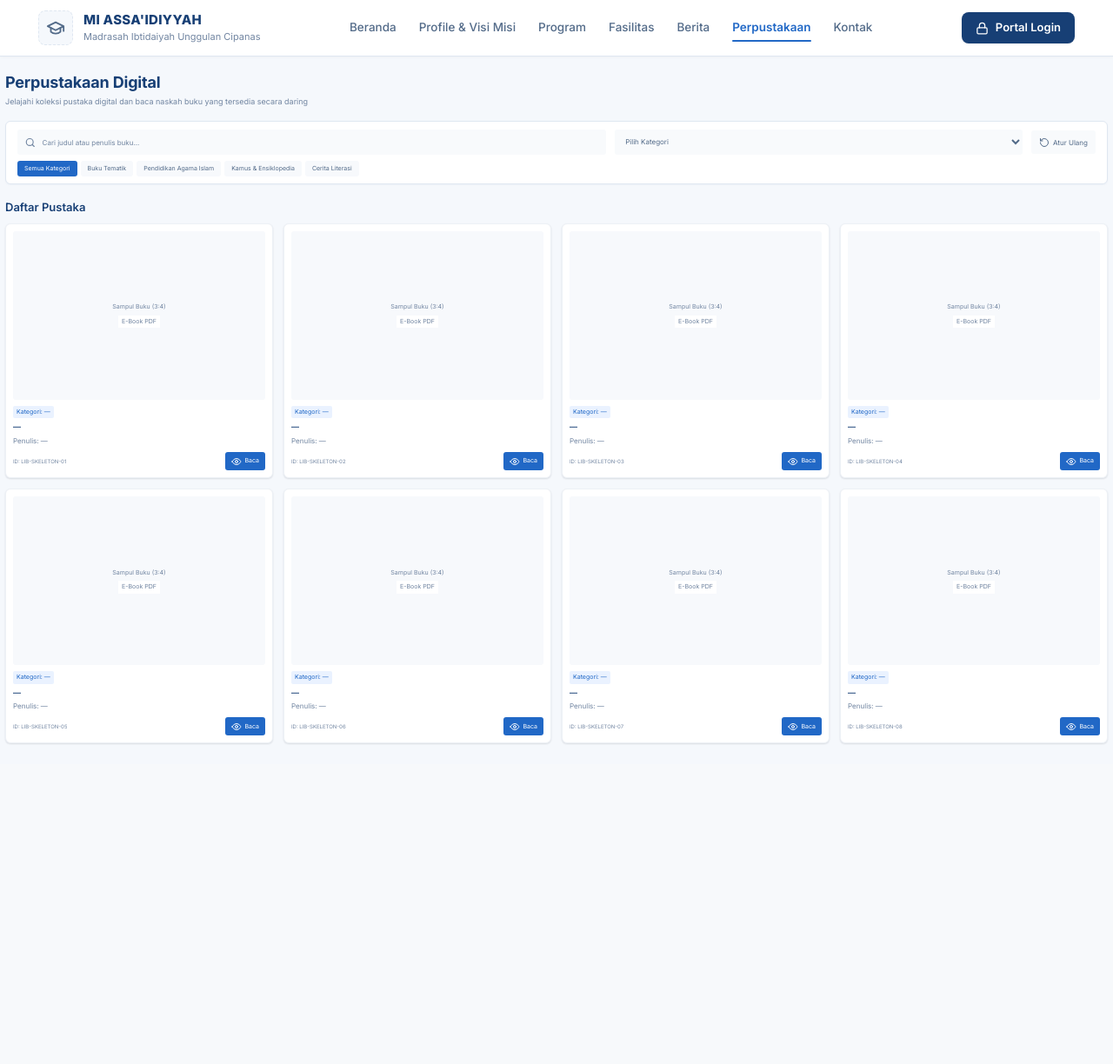
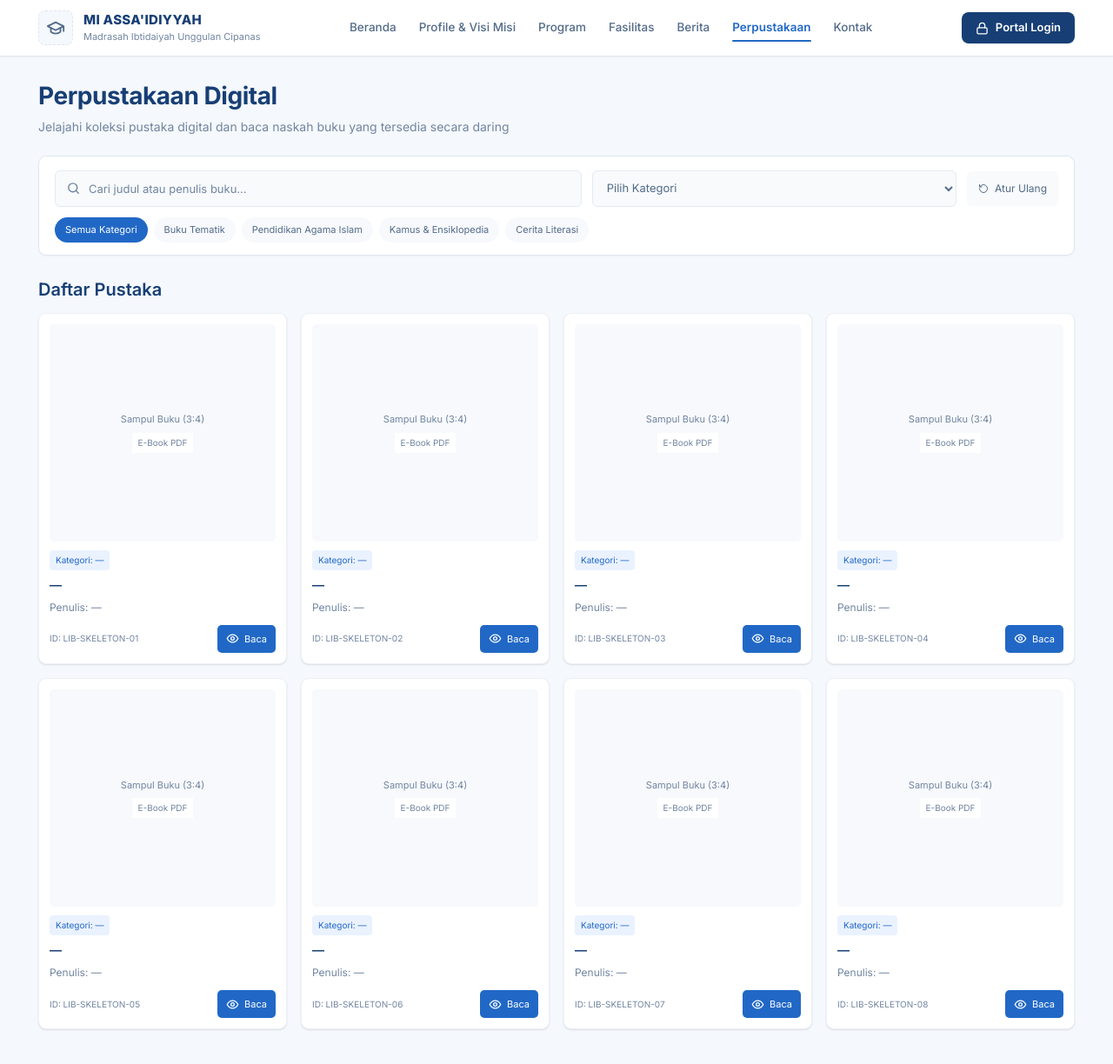
Before and after one commit to AR-haidar/SIS-Assaidiyyah, a Laravel app: page /perpustakaan-digital in a window 1280 px wide. Shown: the whole page at 87% size. Before the commit the page ends 856 px from the top, so only its background shows below. Run offline with Laravel 12, Linux system fonts and the light colour scheme; style sheets or scripts are compiled from the project's sources.

Commit message:
style: refine student invoice and public library views

```diff
--- a/resources/css/app.css
+++ b/resources/css/app.css
@@ -74,3 +74,4 @@ body:is(.operator-page,.keuangan-page,.kepala-sekolah-page) :is(p,span,small,lab
 @media(max-width:620px){.announcement-table-scroll table{min-width:620px}.dashboard-announcement-panel{padding:12px}.shared-announcement-empty{min-height:165px;padding:20px 13px}.shared-announcement-empty>strong,.shared-announcement-empty>.empty-title{font-size:14px}}
 @media(max-width:760px){.shared-announcement-filters{grid-template-columns:1fr 1fr}.shared-announcement-search{grid-column:1/-1}.shared-announcement-filter-button{grid-column:1/-1}.shared-announcement-stats{gap:7px}}
 @media(max-width:520px){.shared-announcement-stats{grid-template-columns:repeat(2,minmax(0,1fr))}.shared-announcement-stats article{min-height:60px;padding:10px 36px 9px 10px}.shared-announcement-stats article>span{font-size:8px}.shared-announcement-stats article>strong{font-size:17px}.shared-announcement-filters{grid-template-columns:1fr;padding:9px}.shared-announcement-search,.shared-announcement-filter-button{grid-column:auto}.shared-announcement-tabs{padding-left:7px;padding-right:7px}.shared-announcement-tabs button{padding:0 9px;font-size:9px}}
+.topbar-user-info .topbar-user-nip{display:none!important}
--- a/resources/css/perpustakaan-digital.css
+++ b/resources/css/perpustakaan-digital.css
@@ -29,3 +29,33 @@
 .dlib-public-book-card footer>a:hover{background:#1959ad}
 @media(max-width:900px){.dlib-public-book-grid{grid-template-columns:repeat(3,minmax(0,1fr))}}
 @media(max-width:640px){.dlib-public-main{padding:16px 12px 22px}.dlib-public-control-row{grid-template-columns:minmax(0,1fr) auto}.dlib-public-select{grid-column:1/-1;grid-row:2}.dlib-public-reset{grid-column:2;grid-row:1}.dlib-public-book-grid{grid-template-columns:repeat(2,minmax(0,1fr));gap:8px}}
+
+/* Public catalog scale aligned with the home page content and typography. */
+.dlib-public-main{max-width:1240px;padding:28px 24px 40px}
+.dlib-public-heading{margin-bottom:22px}
+.dlib-public-heading h1{font-size:28px;line-height:1.25;letter-spacing:-.45px}
+.dlib-public-heading p{margin-top:7px;font-size:14px;line-height:1.55}
+.dlib-public-controls{margin-bottom:26px;padding:16px 18px 14px;border-radius:9px}
+.dlib-public-control-row{gap:12px}
+.dlib-public-search,.dlib-public-select{height:42px;border:1px solid #e5ebf3;border-radius:6px}
+.dlib-public-search{padding:0 12px;gap:9px}
+.dlib-public-search svg{width:17px;height:17px;flex:none}
+.dlib-public-search input,.dlib-public-select select{font-size:13px}
+.dlib-public-select select{padding:0 12px}
+.dlib-public-reset{min-height:40px;padding:0 13px;gap:7px;border-radius:6px;font-size:12px}
+.dlib-public-categories{margin-top:12px;gap:7px}
+.dlib-public-categories button{min-height:29px;padding:0 12px;border-radius:15px;font-size:11px}
+.dlib-public-list>h2{margin-bottom:13px;font-size:20px}
+.dlib-public-book-grid{gap:16px}
+.dlib-public-book-card{padding:12px;border-radius:9px}
+.dlib-public-cover{max-height:250px;gap:7px;border-radius:5px;font-size:11px}
+.dlib-public-cover small{padding:4px 7px;font-size:10px}
+.dlib-public-badge{margin-top:10px;padding:4px 7px;border-radius:4px;font-size:10px}
+.dlib-public-book-card h3{margin:7px 0;font-size:14px;line-height:1.45}
+.dlib-public-book-card>p{margin-bottom:11px;font-size:12px}
+.dlib-public-book-card footer{gap:8px}
+.dlib-public-book-card footer>span{font-size:10px}
+.dlib-public-book-card footer>a{min-height:32px;padding:0 10px;gap:6px;border-radius:5px;font-size:11px}
+.dlib-public-book-card footer>a svg{width:15px;height:15px}
+@media(max-width:900px){.dlib-public-main{padding:24px 20px 32px}.dlib-public-book-grid{gap:12px}.dlib-public-cover{max-height:220px}}
+@media(max-width:640px){.dlib-public-main{padding:20px 14px 28px}.dlib-public-heading h1{font-size:24px}.dlib-public-heading p{font-size:13px}.dlib-public-controls{padding:12px;margin-bottom:20px}.dlib-public-control-row{gap:8px}.dlib-public-search,.dlib-public-select{height:40px}.dlib-public-categories button{min-height:28px}.dlib-public-list>h2{font-size:18px}.dlib-public-book-grid{gap:10px}.dlib-public-book-card{padding:9px}.dlib-public-cover{max-height:none}.dlib-public-book-card h3{font-size:13px}}
--- a/resources/js/frontend-demo.js
+++ b/resources/js/frontend-demo.js
@@ -1,7 +1,6 @@
 const read = key => JSON.parse(localStorage.getItem(`sis-demo-${key}`) || '[]');
 const write = (key, data) => localStorage.setItem(`sis-demo-${key}`, JSON.stringify(data));
 const escapeHtml = value => String(value ?? '').replace(/[&<>"']/g, char => ({ '&': '&amp;', '<': '&lt;', '>': '&gt;', '"': '&quot;', "'": '&#39;' }[char]));
-const currentStudentInvoices = () => read('invoices').filter(item => item.student.toLowerCase().includes('muhammad rizki'));
 if (!localStorage.getItem('sis-demo-invoices')) write('invoices', [
     { student: 'Muhammad Rizki — Kelas 5B', type: 'Infaq', amount: 150000, issuedAt: '2026-11-01', dueAt: '2026-11-30', status: 'Belum Dibayar', note: 'Infaq bulanan' },
     { student: 'Muhammad Rizki — Kelas 5B', type: 'Uang Buku', amount: 85000, issuedAt: '2026-11-01', dueAt: '2026-12-10', status: 'Menunggu Verifikasi', note: 'Buku semester' },
@@ -81,7 +80,8 @@ function renderAnnouncements() {
 }
 function renderStudentInvoices() {
     const body = document.querySelector('[data-student-invoices]'); if (!body) return;
-    let items = currentStudentInvoices();
+    // Data tagihan siswa disediakan backend untuk siswa yang sedang login; jangan tampilkan fixture keuangan demo sebagai tagihan nyata.
+    let items = Array.isArray(window.studentInvoices) ? window.studentInvoices : [];
     const selectors = document.querySelectorAll('.spp-filter-card select');
     const category = selectors[1]?.value; const status = selectors[2]?.value;
     if (category && category !== 'all') items = items.filter(item => category === 'Lainnya' ? !['Infaq', 'Uang Buku', 'Wisata', 'Seragam'].includes(item.type) : item.type === category);
--- a/resources/views/siswa/dashboard.blade.php
+++ b/resources/views/siswa/dashboard.blade.php
@@ -202,7 +202,7 @@
                 <div class="card-section-header">
                     <div>
                         <div class="card-section-title">Identitas Siswa</div>
-                        <div class="card-section-sub">Data primer terdaftar pada database pokok madrasah (EMIS/Simpatika)</div>
+                        <div class="card-section-sub">Data primer terdaftar pada database pokok madrasah</div>
                     </div>
                 </div>
                 <div class="card-identitas-body">
--- a/resources/views/siswa/tagihan-spp.blade.php
+++ b/resources/views/siswa/tagihan-spp.blade.php
@@ -228,7 +228,7 @@
                             </tr>
                         </thead>
                         <tbody data-student-invoices>
-                            {{-- Backend integration target: render tagihan milik siswa aktif; frontend menampilkan empty state jika daftar kosong. --}}
+                            {{-- BACKEND: sediakan window.studentInvoices dari tagihan milik siswa yang sedang login (jenis, nominal, jatuh tempo, status, detail); biarkan array kosong bila belum ada tagihan. --}}
                         </tbody>
                     </table>
                 </div>
```
Also changed, not shown: resources/css/siswa/tagihan-spp.css (+12 -0 lines).
